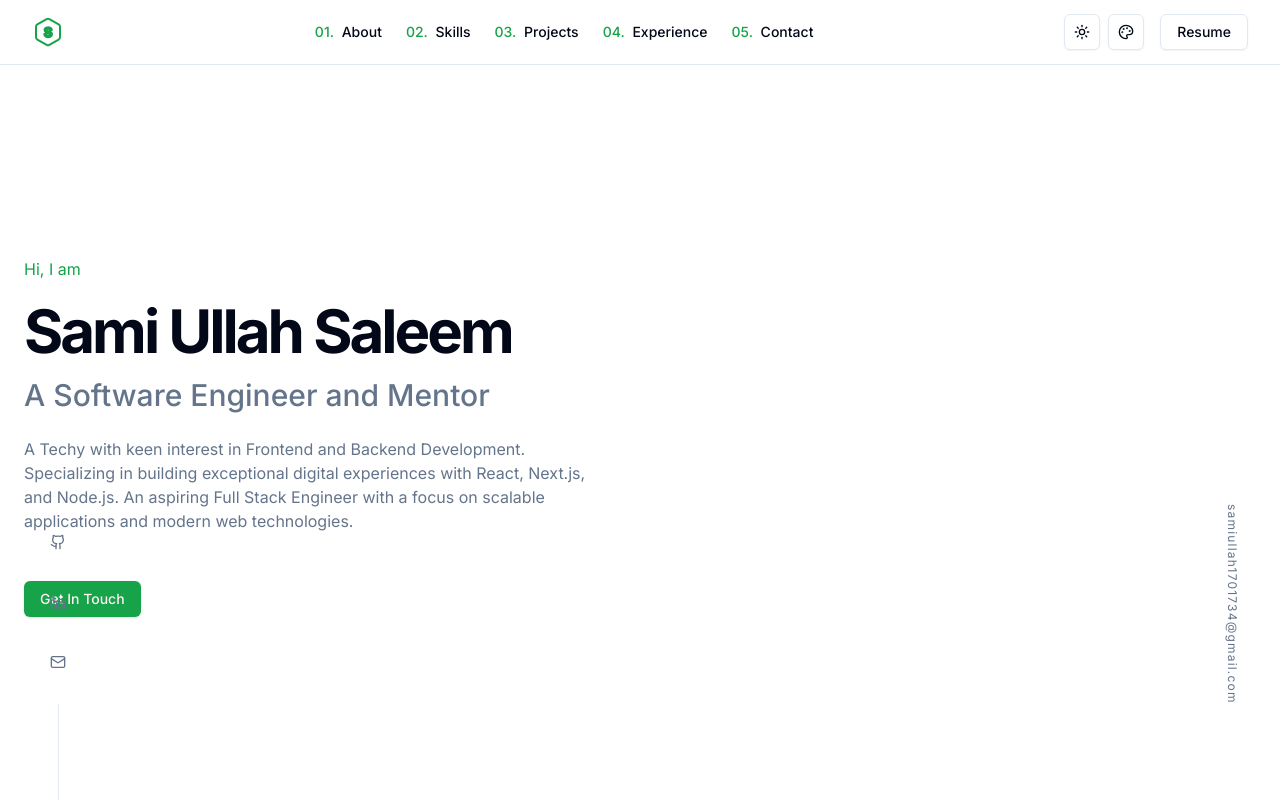
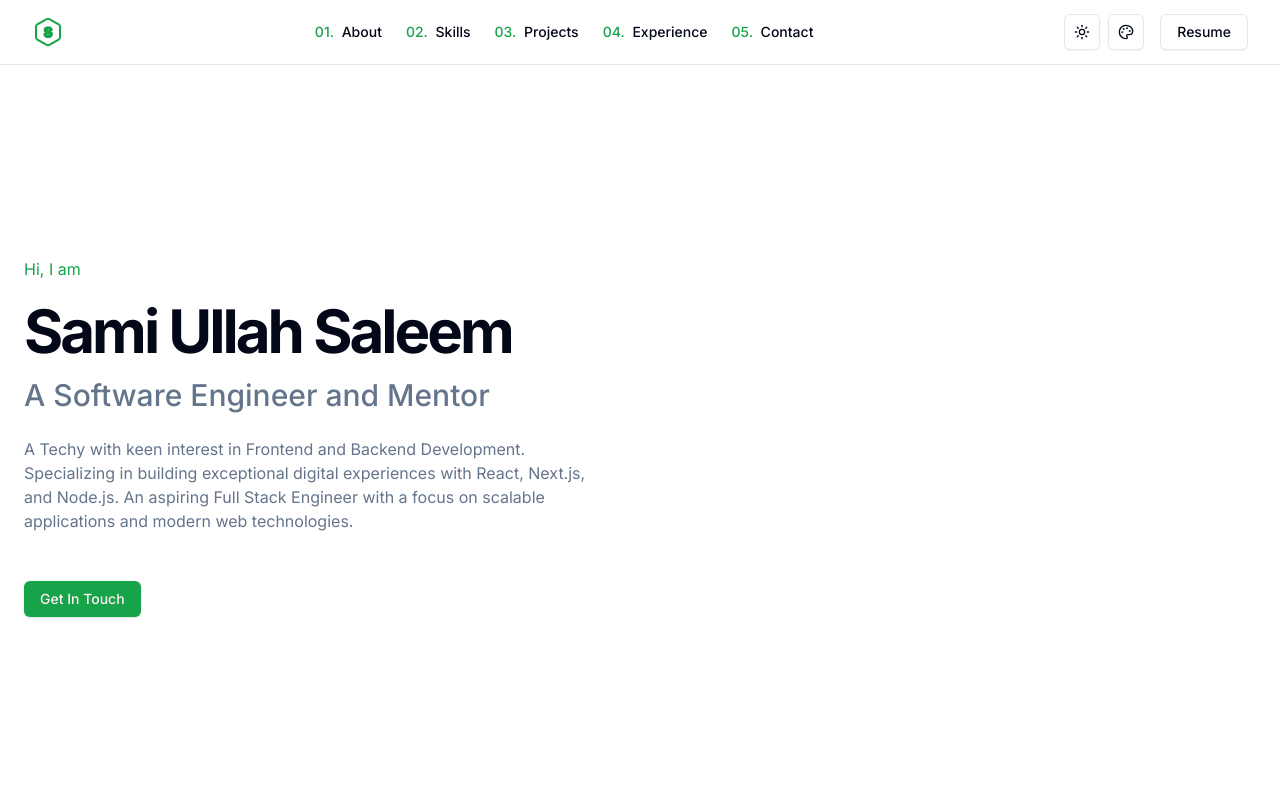
Before and after one commit to samiullahsaleem/portfolio-latest, a Next.js app in the folder tech-portfolio/: page / in a window 1280 px wide. Shown: the top 802 px of the page. Built offline with nearby package versions, Linux system fonts and the light colour scheme.

Commit message:
side bar fix

```diff
--- a/tech-portfolio/app/page.tsx
+++ b/tech-portfolio/app/page.tsx
@@ -64,35 +64,6 @@ export default function Home() {
         </div>
       </header>
 
-      <div className="fixed left-10 bottom-0 hidden lg:flex flex-col gap-6 items-center">
-        <Link href="https://github.com/samiullahsaleem" target="_blank" rel="noopener noreferrer">
-          <Button variant="ghost" size="icon" className="text-muted-foreground hover:text-primary">
-            <Github className="h-5 w-5" />
-            <span className="sr-only">GitHub</span>
-          </Button>
-        </Link>
-        <Link href="https://linkedin.com/in/samiullahsaleem" target="_blank" rel="noopener noreferrer">
-          <Button variant="ghost" size="icon" className="text-muted-foreground hover:text-primary">
-            <Linkedin className="h-5 w-5" />
-            <span className="sr-only">LinkedIn</span>
-          </Button>
-        </Link>
-        <Link href="mailto:samiullah1701734@gmail.com">
-          <Button variant="ghost" size="icon" className="text-muted-foreground hover:text-primary">
-            <Mail className="h-5 w-5" />
-            <span className="sr-only">Email</span>
-          </Button>
-        </Link>
-        <div className="h-24 w-px bg-border"></div>
-      </div>
-
-      <div className="fixed right-10 bottom-0 hidden lg:block">
-        <div className="vertical-text text-xs tracking-widest text-muted-foreground mb-24">
-          <a href="mailto:samiullah1701734@gmail.com" className="hover:text-primary transition-colors">
-            samiullah1701734@gmail.com
-          </a>
-        </div>
-      </div>
 
       <main className="flex-1">
         <section className="w-full py-12 md:py-24 lg:py-32 xl:py-48">
```
